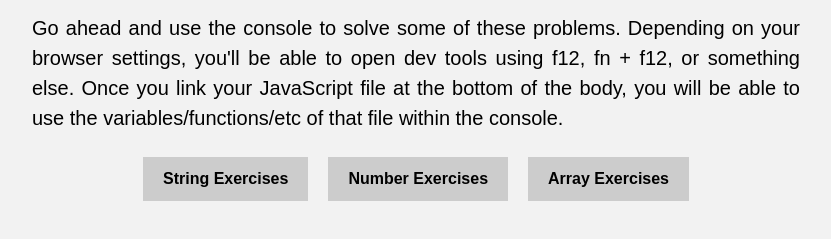
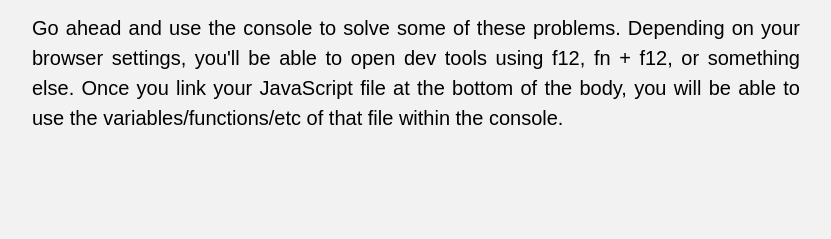
Before and after one commit to YWCANWIL-TechLab/Module4-DataTypes-Day1, a plain HTML site: page Module4Exercises.html in a window 1280 px wide. Shown: the part 101-340 px from the top of the page, without its empty margins (224-1055 px from the left). Drawn offline with Linux system fonts and the light colour scheme.

Commit message:
Removed old elements

```diff
--- a/Module4Exercises.html
+++ b/Module4Exercises.html
@@ -19,13 +19,6 @@
         <div class="container">
             <h1>Module 4 Exercises</h1>
             <p>Go ahead and use the console to solve some of these problems. Depending on your browser settings, you'll be able to open dev tools using f12, fn + f12, or something else. Once you link your JavaScript file at the bottom of the body, you will be able to use the variables/functions/etc of that file within the console.</p>
-            <nav>
-              <ul>
-                <li><a href="StringExercises.html">String Exercises</a></li>
-                <li><a href="NumberExercises.html">Number Exercises</a></li>
-                <li><a href="ArrayExercises.html">Array Exercises</a></li>
-              </ul>
-            </nav>
           </div>
 
         <script src="/scripts/StringExercises.js" async defer></script>
```
